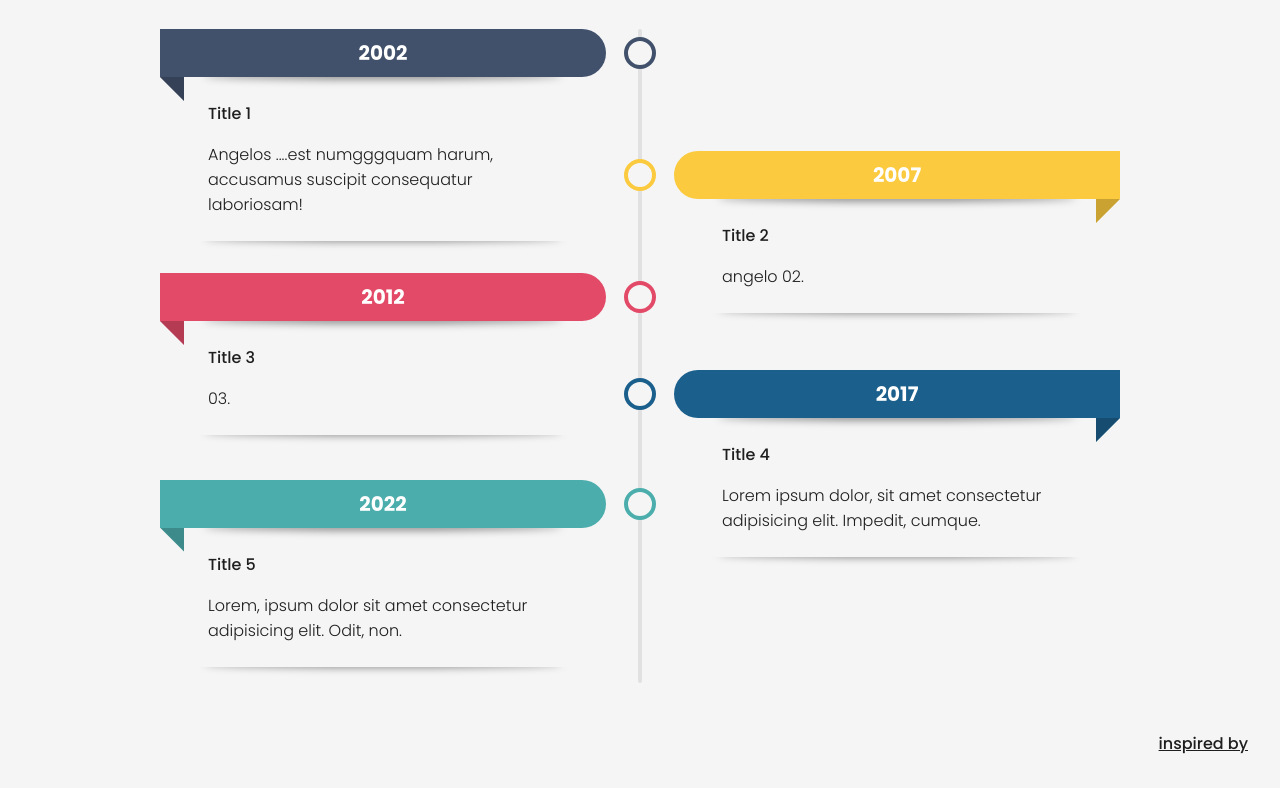
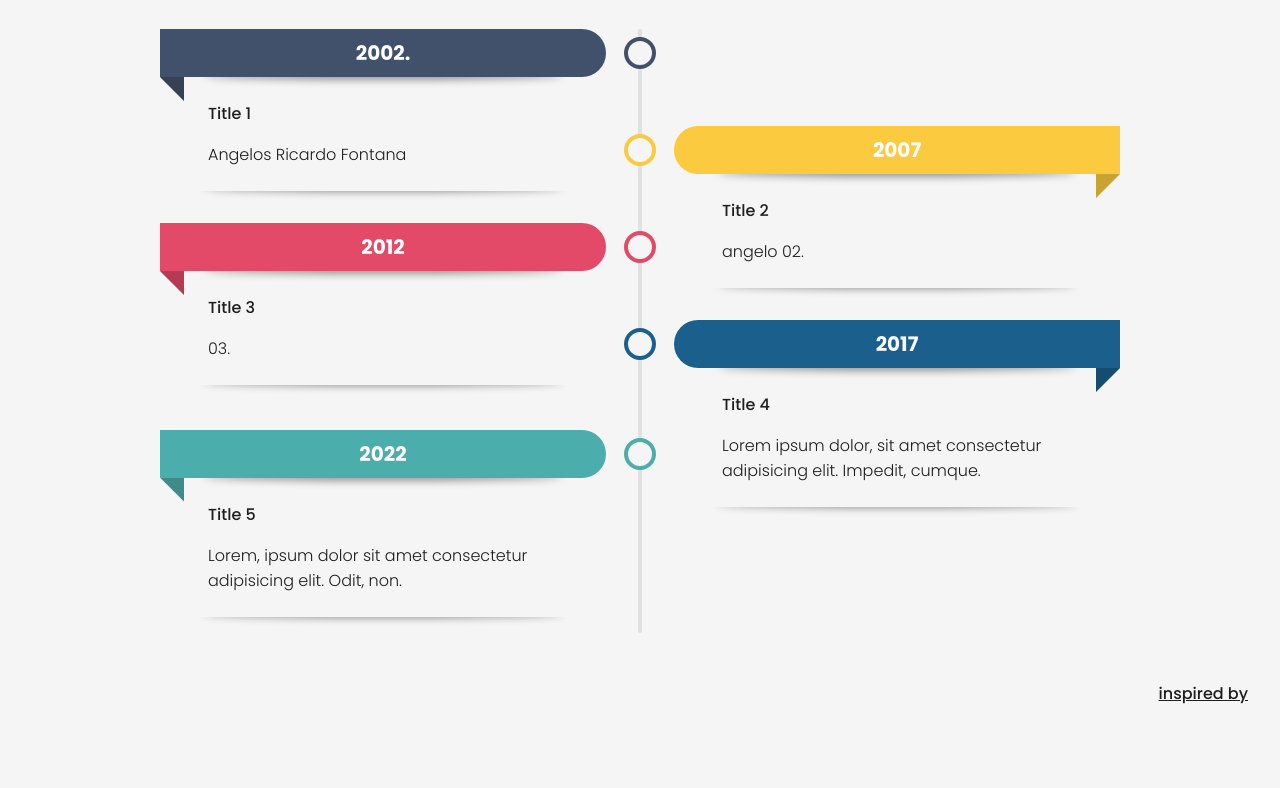
Before and after one commit to angelorfontana/timeline, a plain HTML site: page index.html in a window 1280 px wide. Shown: the part 83-871 px from the top of the page. After the commit the page ends 821 px from the top, so only its background shows below. Drawn offline with Linux system fonts and the light colour scheme.

Commit message:
Teste notebook

```diff
--- a/index.html
+++ b/index.html
@@ -11,9 +11,9 @@
 <h1>UL timeline cards</h1>
 <ul>
     <li style="--accent-color:#41516C">
-        <div class="date">2002</div>
+        <div class="date">2002.</div>
         <div class="title">Title 1</div>
-        <div class="descr">Angelos ....est numgggquam harum, accusamus suscipit consequatur laboriosam!</div>
+        <div class="descr">Angelos Ricardo Fontana</div>
     </li>
     <li style="--accent-color:#FBCA3E">
         <div class="date">2007</div>
```
